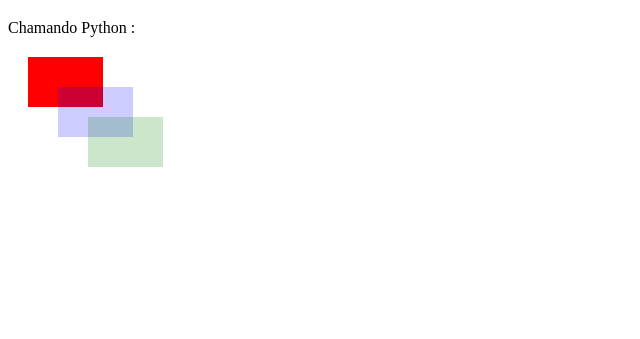
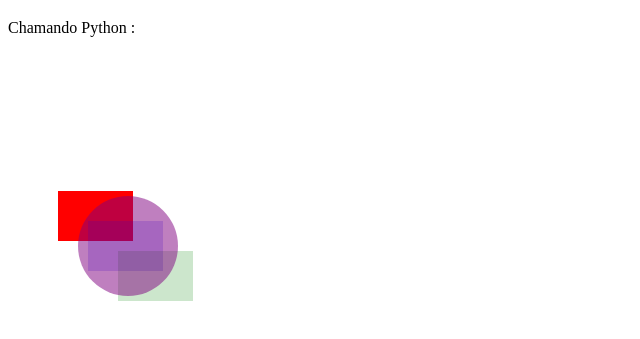
Before and after one commit to LBBassani/sobot-rimulator-electron-gui, an Electron app: page index.html in a window 800 px wide. Shown: the part 61-400 px from the top of the page, without its empty margins (0-640 px from the left). Drawn offline with Linux system fonts and the light colour scheme; no server answers.

Commit message:
Desenha círculo  :D

```diff
--- a/index.html
+++ b/index.html
@@ -7,11 +7,13 @@
   </head>
   <body>
     <h1>Sobot Rimulator</h1>
-    Chamando Python : <span id="python-text"></span>
-
+    Chamando Python :<br>
+    <canvas id="text-canvas">
+      Your browser does not support the canvas tag.
+    </canvas>
     <br>
 
-    <canvas id="myCanvas">
+    <canvas id="img-canvas">
       Your browser does not support the canvas tag.
     </canvas>
 
--- a/renderer.js
+++ b/renderer.js
@@ -5,23 +5,32 @@ pynode.appendSysPath('./pysrimulator/')
 pynode.openFile('api')
 pynode.call('echo', "Eu chamei uma função Python!!!!!", (err, result) => {
     if (err) return console.log('error : ', err)
-    else return replaceText('python-text',result) // true
+    else return replaceText('text-canvas',result) // true
   })
 
 const replaceText = (selector, text) => {
     const element = document.getElementById(selector)
-    if (element) element.innerText = text
+    var ctx = element.getContext("2d")
+    ctx.fillStyle = "red";
+    ctx.textAlign = "center";
+    ctx.fillText(text, element.width/2, element.height/2);
 }
 
 // Desenhando no canva
 
-var c = document.getElementById("myCanvas");
+var c = document.getElementById("img-canvas");
 var ctx = c.getContext("2d");
+ctx.translate(50, 0);
 ctx.fillStyle = "red";
-ctx.fillRect(20, 20, 75, 50);
+ctx.fillRect(0, 0, 75, 50);
 //Turn transparency on
 ctx.globalAlpha = 0.2;
 ctx.fillStyle = "blue";
-ctx.fillRect(50, 50, 75, 50);
+ctx.fillRect(30, 30, 75, 50);
 ctx.fillStyle = "green";
-ctx.fillRect(80, 80, 75, 50);
+ctx.fillRect(60, 60, 75, 50);
+ctx.fillStyle = "purple";
+ctx.globalAlpha = 0.5;
+ctx.arc(70, 55, 50, 0, 2 * Math.PI);
+ctx.fill();
+ctx.fillStyle = "black";
```
